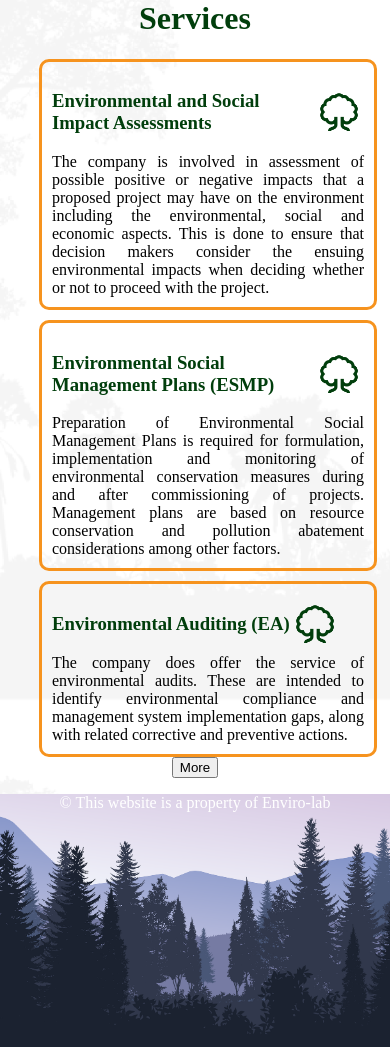
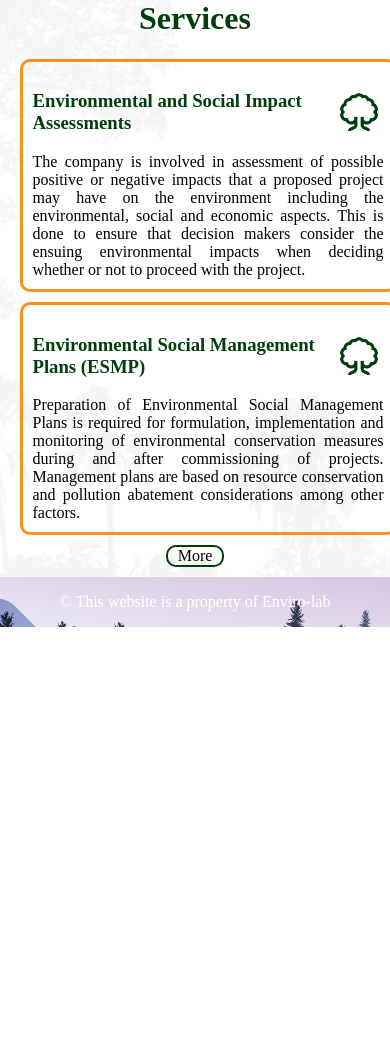
Before and after one commit to rukundohenry2/Enviro-lab, a PHP site: page / in a window 390 px wide. Shown: the part 958-2005 px from the top of the page. After the commit the page ends 1585 px from the top, so only its background shows below. Run offline with PHP 8.4, Linux system fonts and the light colour scheme.

Commit message:
fixed a bunch of staff

```diff
--- a/css/footer.css
+++ b/css/footer.css
@@ -4,6 +4,6 @@
   background-attachment: fixed;
   background-size: cover;
   text-align: center;
-  height: 30vh;
+  width: -webkit-fill-available;
   color: white;
 }/*# sourceMappingURL=footer.css.map */
--- a/css/footer.scss
+++ b/css/footer.scss
@@ -5,7 +5,7 @@
         background-attachment: fixed;
         background-size: cover;
         text-align: center;
-        height: 30vh;
+        width:-webkit-fill-available;
         color: white;
     }
 }
--- a/css/index.css
+++ b/css/index.css
@@ -3,7 +3,9 @@
   background-repeat: no-repeat;
   background-attachment: fixed;
   background-size: cover;
-  text-align: center;
+  display: flex;
+  flex-direction: column;
+  align-items: center;
   scroll-behavior: smooth;
 }
 body .middlepart1 {
@@ -16,6 +18,7 @@
   width: 80%;
   display: flex;
   justify-content: space-between;
+  align-items: center;
   margin: 20px;
 }
 body .middlepart1 .aboutsection .aboutdesc {
@@ -24,7 +27,7 @@
   height: -webkit-fit-content;
   height: -moz-fit-content;
   height: fit-content;
-  align-self: center;
+  height: 100%;
 }
 body .middlepart1 .aboutsection .aboutdesc h1 {
   color: #013E0C;
@@ -41,7 +44,7 @@
   text-align: justify;
 }
 body .middlepart1 .aboutsection img {
-  width: 35%;
+  width: 45%;
 }
 body .middlepart2 {
   display: flex;
@@ -85,10 +88,10 @@
   align-self: center;
 }
 body .middlepart3 {
-  height: 100vh;
   display: flex;
   flex-direction: column;
   align-items: center;
+  width: -webkit-fill-available;
 }
 body .middlepart3 h1 {
   color: #013E0C;
@@ -96,11 +99,12 @@
 body .middlepart3 .service {
   width: 80%;
   display: flex;
+  flex-wrap: wrap;
   justify-content: space-between;
   gap: 10px;
 }
 body .middlepart3 .service .servicetab {
-  width: 30%;
+  width: 45%;
   border: #F6931E 3px solid;
   border-radius: 10px;
   padding: 10px;
@@ -125,7 +129,7 @@
   padding-right: 10px;
   border-radius: 10px;
   color: black;
-  margin-top: 20px;
+  margin: 10px 10px 10px 10px;
 }
 
 @media (max-width: 992px) {
@@ -190,6 +194,15 @@
   body .middlepart2 .conservesection .conservedesc h1 {
     color: #F6931E;
   }
+  body .middlepart2 .conservesection .conservedesc a {
+    border: #013E0C 2px solid;
+    text-decoration: none;
+    border-radius: 10%;
+    padding: 2px 8px 2px 8px;
+    background-color: #013E0C;
+    color: white;
+    margin: 60px;
+  }
   body .middlepart2 .conservesection .conservedesc p {
     text-align: justify;
     margin-left: 30px;
@@ -243,4 +256,8 @@
   body .middlepart2 .conservesection .conservedesc h1 {
     font-size: 1em;
   }
+  body .middlepart3 .service {
+    width: 90%;
+    align-items: center;
+  }
 }/*# sourceMappingURL=index.css.map */
--- a/css/index.scss
+++ b/css/index.scss
@@ -6,7 +6,9 @@
     background-repeat: no-repeat;
     background-attachment: fixed;
     background-size: cover;
-    text-align: center;
+    display: flex;
+    flex-direction: column;
+    align-items: center;
     scroll-behavior: smooth;
     .middlepart1{
         height: 100vh;
@@ -19,13 +21,13 @@
             //border: black solid 2px;
             display: flex;
             justify-content: space-between;
+            align-items: center;
             margin: 20px;
             .aboutdesc{
                 text-align: left;
                 width: 50%;
                 height: fit-content;
-                //border: black solid 2px;
-                align-self: center;
+                height: 100%;
                 h1{
                     color: $text1color;
                 }
@@ -42,7 +44,7 @@
                 }
             }
             img{
-                width:35%
+                width:45%
             }
         }
     }
@@ -88,20 +90,21 @@
         }
     }
     .middlepart3{
-        height: 100vh;
         display: flex;
         flex-direction: column;
         align-items: center;
+        width: -webkit-fill-available;
         h1{
             color: $text1color;
         }
         .service{
             width: 80%;
             display: flex;
+            flex-wrap: wrap;
             justify-content: space-between;
             gap: 10px;
             .servicetab{
-                width: 30%;
+                width: 45%;
                 border:$pageorange 3px solid;
                 border-radius: 10px;
                 padding: 10px;
@@ -128,7 +131,7 @@
             padding-right: 10px;
             border-radius: 10px;
             color: black;
-            margin-top: 20px;
+            margin: 10px 10px 10px 10px;
         }
     }
 }
@@ -190,15 +193,15 @@
                     h1{
                         color: #F6931E;
                     }
-                    // a{
-                    //     border: $text1color 2px solid;
-                    //     text-decoration: none;
-                    //     border-radius: 10%;
-                    //     padding: 2px 8px 2px 8px ;
-                    //     background-color: $text1color;
-                    //     color: white;
-                    //     margin: 60px;
-                    // }
+                    a{
+                        border: $text1color 2px solid;
+                        text-decoration: none;
+                        border-radius: 10%;
+                        padding: 2px 8px 2px 8px ;
+                        background-color: $text1color;
+                        color: white;
+                        margin: 60px;
+                    }
                     p{
                         text-align: justify;
                         margin-left: 30px;
@@ -256,13 +259,17 @@
                     h1{
                         font-size: 1em;
                     }
-                    p{
-                    }
+
                 }
 
             }
         }
         .middlepart3{
+            .service{
+                width: 90%;
+                align-items: center;
+
+            }
         }
     }
 }
--- a/header.html
+++ b/header.html
@@ -1,6 +1,6 @@
 <div class="menubar">
     <img class="logo" src="media/logo/logo.png" alt="">
-    <div class="menusocial">
+    <div class="menusocial" id="socialmenu">
         <div class="blankdiv"></div>
         <div class="menuitems" id="menuitem" onclick="toggleMobileMenu()">
             <img class="innerlogo" src="media/logo/logo.png" alt="">
--- a/index.html
+++ b/index.html
@@ -4,7 +4,7 @@
     <meta charset="UTF-8">
     <meta http-equiv="X-UA-Compatible" content="IE=edge">
     <meta name="viewport" content="width=device-width, initial-scale=1.0">
-    <link rel="icon" type="image/x-icon" href="media/logo/logo.png">
+    <link rel="icon" type="image/x-icon" href="media/logo/logowhite.png">
     <link rel="stylesheet" href="css/header.css">
     <link rel="stylesheet" href="css/index.css">
     <link rel="stylesheet" href="css/footer.css">
@@ -13,12 +13,14 @@
 <body>
 
     <div class="middlepart1">
-        <div class="menubar">
+        <div class="menubar" id="menustick">
             <img class="logo1" src="media/logo/logo.png" alt="">
             <img class="logo2" src="media/logo/logowhite.png" alt="">
 
-            <div class="menusocial">
-                <div class="blankdiv"></div>
+            <div class="menusocial" id="socialmenu">
+                <div class="blankdiv">
+                    <img class="logo3" src="media/logo/logoblack.png" alt="">
+                </div>
                 <div class="menuitems" id="menuitem" onclick="toggleMobileMenu()">
                     <img class="innerlogo" src="media/logo/logo.png" alt="">
                     <a href="">HOME</a>
@@ -83,22 +85,14 @@
                 <div class="servicedesc">
                     Preparation of Environmental Social Management Plans is required for formulation, implementation and monitoring of environmental conservation measures during and after commissioning of projects. Management plans are based on resource conservation and pollution abatement considerations among other factors.                </div>
             </div>
-            <div class="servicetab">
-                <div class="servicehead">
-                    <h3>Environmental Auditing (EA)</h3>
-                    <img src="media/icons/icons8_oak_tree_96px_2.png" alt="">
-                </div>
-                <div class="servicedesc">
-                    The company does offer the service of environmental audits. These are intended to identify environmental compliance and management system implementation gaps, along with related corrective and preventive actions.                </div>
-            </div>
         </div>
-        <!-- <a href="" onclick="windowwidth();">More</a> -->
-        <button onclick="windowwidth();">More</button>
+        <a href="">More</a>
+
     </div>
     <div class="footermenu">
         <p>&#169; This website is a property of Enviro-lab</p>
     </div>
-    <script src="js/main.js"></script>
+    <script src="js/slidingmenu.js"></script>
     <script src="js/sticky.js"></script>
     <script src="https://ajax.googleapis.com/ajax/libs/jquery/1.12.1/jquery.min.js"></script>
 </body>
--- a/js/sticky.js
+++ b/js/sticky.js
@@ -1,29 +1,42 @@
-// // When the user scrolls the page, execute myFunction
-// window.onscroll = function() {myFunction()};
+// Get the navbar
+var navbar = document.getElementById("socialmenu");
 
-// // Get the navbar
-// var navbar = document.getElementsByClassName("menuitems");
+// Get the offset position of the navbar
+var sticky = navbar.offsetTop;
+console.log(sticky)
 
-// // Get the offset position of the navbar
-// var sticky = navbar.offsetTop;
+var targetWidth= 576
 
-// // Add the sticky class to the navbar when you reach its scroll position. Remove "sticky" when you leave the scroll position
-// function myFunction() {
-//   if (window.pageYOffset >= sticky) {
-//     navbar.classList.add("sticky")
-//   } else {
-//     navbar.classList.remove("sticky");
-//   }
-// }
-function windowwidth(){
-    var targetWidth = $(window).width()
-    console.log(targetWidth)
-}
+// When the user scrolls the page, execute myFunction
+window.onscroll = function() {myFunction()};
+
+// Add the sticky class to the navbar when you reach its scroll position. Remove "sticky" when you leave the scroll position
+function myFunction() {
+  if (window.pageYOffset >= sticky) {
+    if ( document.body.clientWidth >=  targetWidth ) {
+        //Add your javascript for screens wider than or equal to 768 here
+
+        document.querySelector('#menustick').classList.add('sticky')
+        $('.blankdiv .logo3').css('display','block')
+        $('.menubar .logo1').css('display','none')
+        //$('.menubar .menusocial .blankdiv').css('display','none')
+        $('.middlepart1').css('height','fit-content')
 
 
-// if ( $(window).width() &gt;= targetWidth) {
-//   //Add your javascript for screens wider than or equal to 768 here
-// }
-// else {
-//   //Add your javascript for screens smaller than 768 here
-// }
+        console.log("henry in the building")
+
+    }
+
+
+  } else {
+    if ( document.body.clientWidth >=  targetWidth ) {
+        document.querySelector('#menustick').classList.remove('sticky')
+        console.log("henry is really out of the building")
+        $('.menubar .logo3').css('display','none')
+        $('.menubar .logo1').css('display','block')
+        $('.middlepart1').css('height','100vh')
+        //$('.menubar .menusocial .blankdiv').css('display','block')
+        //$('.menubar').css('flex-direction','column')
+    }
+  }
+}
```
Also changed, not shown: css/header.css (+24 -4 lines), css/header.scss (+28 -4 lines), js/slidingmenu.js (renamed from js/main.js), media/logo/logo black.png (deleted), media/logo/logoblack.png (added), media/logo/logowhite.png, 3 other files.
